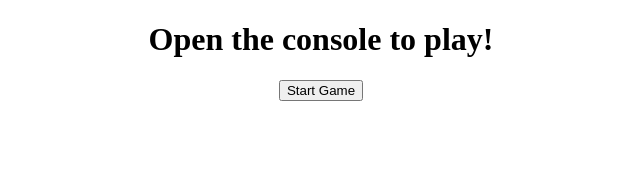
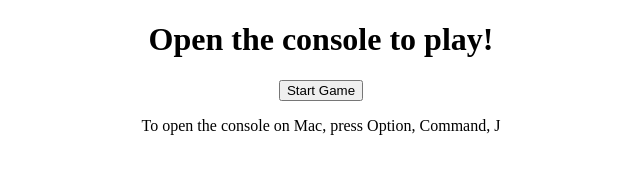
Before and after one commit to tylerthietje/rock-paper-scissors, a plain HTML site: page index.html in a window 1280 px wide. Shown: the whole page, without its empty margins (319-959 px from the left). Drawn offline with Linux system fonts and the light colour scheme.

Commit message:
finished script.js changes to finish the game.

```diff
--- a/index.html
+++ b/index.html
@@ -15,6 +15,7 @@
 <body>
     <h1>Open the console to play!</h1>
     <button onclick="console.log(game())">Start Game</button>
+    <p>To open the console on Mac, press Option, Command, J</p>
 
 
 </body>
```
